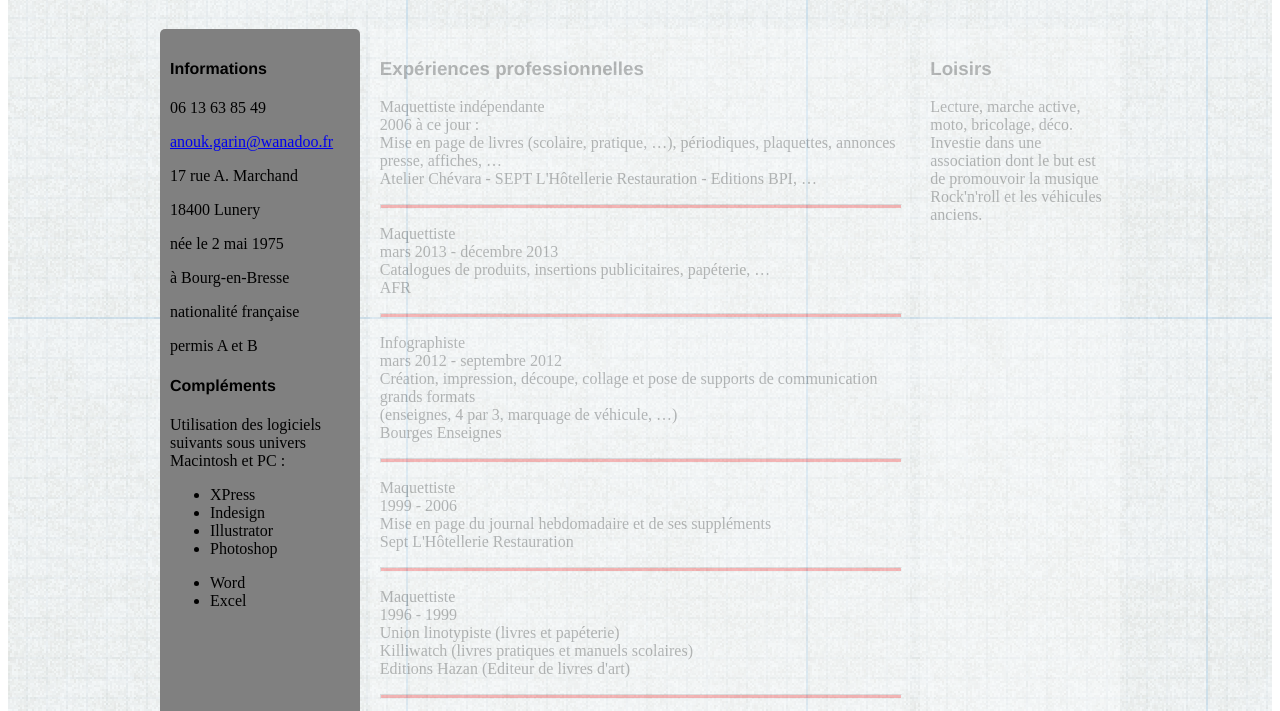
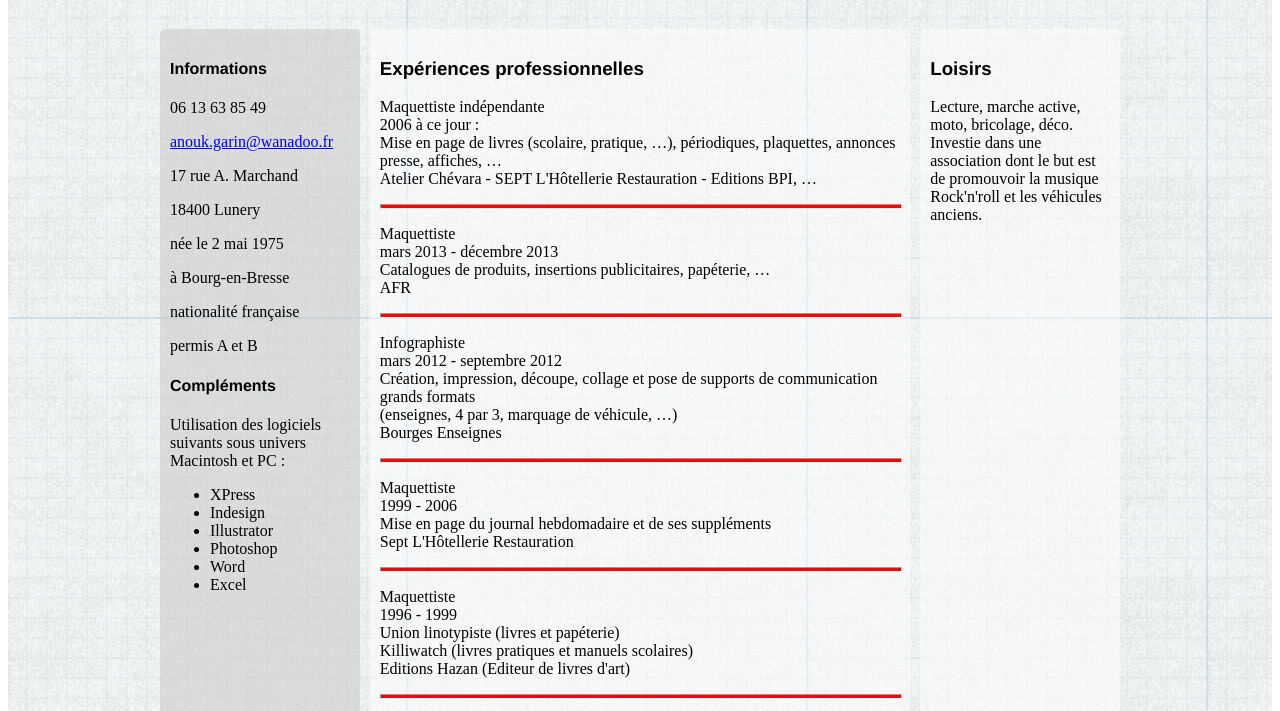
Before and after one commit to AnoukG/Simplon_Semaine5, a plain HTML site: page index.html in a window 1280 px wide. Shown: the part 89-800 px from the top of the page. Drawn offline with Linux system fonts and the light colour scheme.

Commit message:
motif opacity

```diff
--- a/index.html
+++ b/index.html
@@ -29,7 +29,6 @@
 	                <li>Indesign</li>
 	                <li>Illustrator</li>
 	                <li>Photoshop</li>
-	                <p></p>
 	                <li>Word</li>
 	                <li>Excel</li>
 	        </div>
--- a/styles.css
+++ b/styles.css
@@ -46,8 +46,7 @@ div {
 	position: relative;
 	float: left;
   width: 25%;
-	background-color: grey;
-  background-opacity: 25%;
+	background-color: rgba(200,200,200,0.5);
   padding:10px;
   margin-right: 10px;
 }
@@ -55,8 +54,7 @@ div {
 .center {
 	position: relative;
 	float: left;
-	background-color: white;
-  opacity: 25%;
+	background-color: rgba(255,255,255,0.5);
   padding:10px;
 }
 
@@ -64,8 +62,7 @@ div {
 	position: relative;
 	float: left;
   width: 25%;
-	background-color: white;
-  opacity: 25%;
+  background-color: rgba(255,255,255,0.5);
   padding:10px;
   margin-left: 10px;
 }
```
